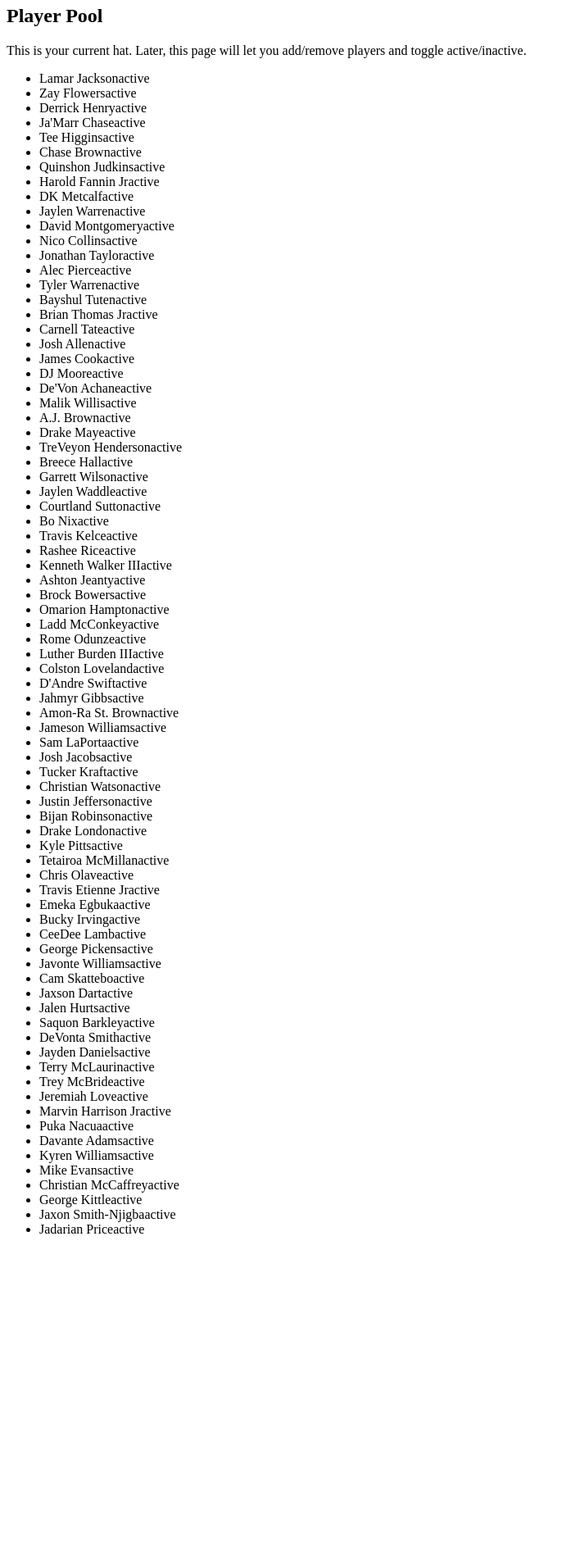
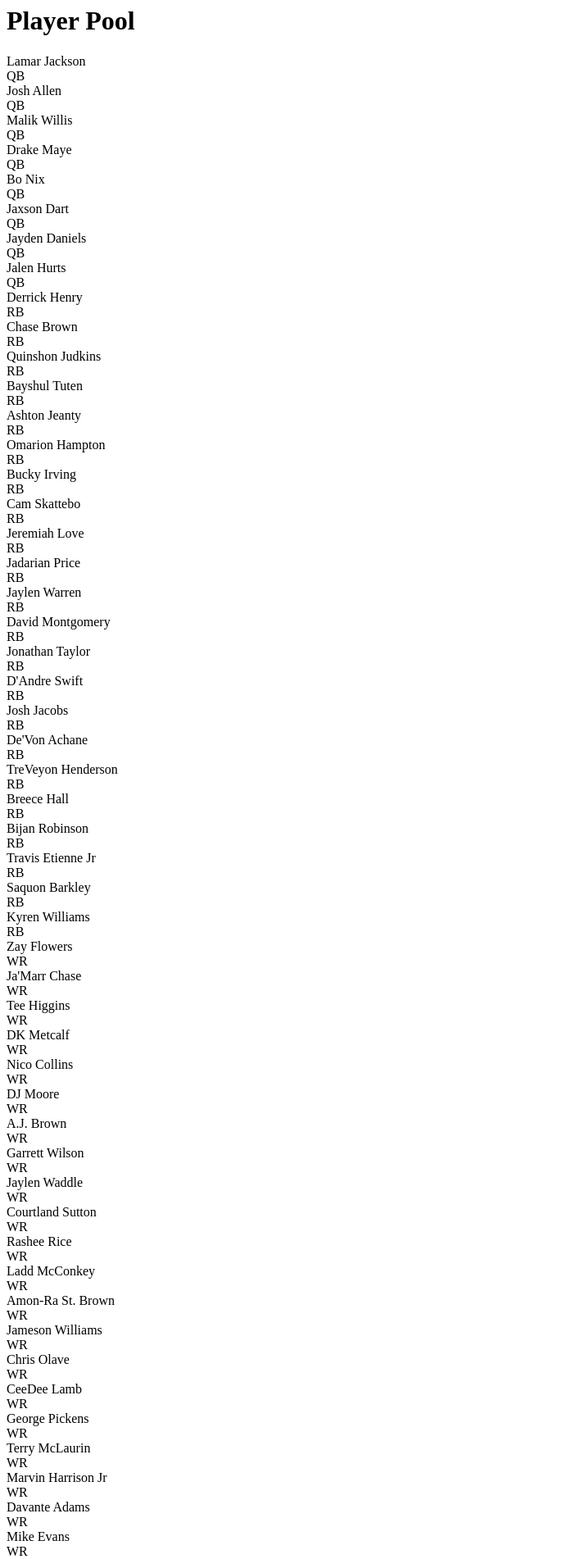
Before and after one commit to nick35d/anytime-td-parlay, a Next.js app: page /players in a window 1280 px wide. Shown: the part 40-1942 px from the top of the page at 82% size, without its empty margins (0-697 px from the left). Before the commit the page ends 1565 px from the top, so only its background shows below. Built offline with nearby package versions, Linux system fonts and the light colour scheme.

Commit message:
Update page.tsx

```diff
--- a/app/players/page.tsx
+++ b/app/players/page.tsx
@@ -1,110 +1,112 @@
-import React from 'react';
+"use client";
 
-const PLAYER_POOL = [
-  'Lamar Jackson',
-  'Zay Flowers',
-  'Derrick Henry',
-  'Ja\'Marr Chase',
-  'Tee Higgins',
-  'Chase Brown',
-  'Quinshon Judkins',
-  'Harold Fannin Jr',
-  'DK Metcalf',
-  'Jaylen Warren',
-  'David Montgomery',
-  'Nico Collins',
-  'Jonathan Taylor',
-  'Alec Pierce',
-  'Tyler Warren',
-  'Bayshul Tuten',
-  'Brian Thomas Jr',
-  'Carnell Tate',
-  'Josh Allen',
-  'James Cook',
-  'DJ Moore',
-  'De\'Von Achane',
-  'Malik Willis',
-  'A.J. Brown',
-  'Drake Maye',
-  'TreVeyon Henderson',
-  'Breece Hall',
-  'Garrett Wilson',
-  'Jaylen Waddle',
-  'Courtland Sutton',
-  'Bo Nix',
-  'Travis Kelce',
-  'Rashee Rice',
-  'Kenneth Walker III',
-  'Ashton Jeanty',
-  'Brock Bowers',
-  'Omarion Hampton',
-  'Ladd McConkey',
-  'Rome Odunze',
-  'Luther Burden III',
-  'Colston Loveland',
-  'D\'Andre Swift',
-  'Jahmyr Gibbs',
-  'Amon-Ra St. Brown',
-  'Jameson Williams',
-  'Sam LaPorta',
-  'Josh Jacobs',
-  'Tucker Kraft',
-  'Christian Watson',
-  'Justin Jefferson',
-  'Bijan Robinson',
-  'Drake London',
-  'Kyle Pitts',
-  'Tetairoa McMillan',
-  'Chris Olave',
-  'Travis Etienne Jr',
-  'Emeka Egbuka',
-  'Bucky Irving',
-  'CeeDee Lamb',
-  'George Pickens',
-  'Javonte Williams',
-  'Cam Skattebo',
-  'Jaxson Dart',
-  'Jalen Hurts',
-  'Saquon Barkley',
-  'DeVonta Smith',
-  'Jayden Daniels',
-  'Terry McLaurin',
-  'Trey McBride',
-  'Jeremiah Love',
-  'Marvin Harrison Jr',
-  'Puka Nacua',
-  'Davante Adams',
-  'Kyren Williams',
-  'Mike Evans',
-  'Christian McCaffrey',
-  'George Kittle',
-  'Jaxon Smith-Njigba',
-  'Jadarian Price',
+import React from "react";
+
+type Player = {
+  name: string;
+  position: string;
+};
+
+const PLAYER_POOL: Player[] = [
+  // Quarterbacks
+  { name: "Lamar Jackson", position: "QB" },
+  { name: "Josh Allen", position: "QB" },
+  { name: "Malik Willis", position: "QB" },
+  { name: "Drake Maye", position: "QB" },
+  { name: "Bo Nix", position: "QB" },
+  { name: "Jaxson Dart", position: "QB" },
+  { name: "Jayden Daniels", position: "QB" },
+  { name: "Jalen Hurts", position: "QB" },
+
+  // Running Backs
+  { name: "Derrick Henry", position: "RB" },
+  { name: "Chase Brown", position: "RB" },
+  { name: "Quinshon Judkins", position: "RB" },
+  { name: "Bayshul Tuten", position: "RB" },
+  { name: "Ashton Jeanty", position: "RB" },
+  { name: "Omarion Hampton", position: "RB" },
+  { name: "Bucky Irving", position: "RB" },
+  { name: "Cam Skattebo", position: "RB" },
+  { name: "Jeremiah Love", position: "RB" },
+  { name: "Jadarian Price", position: "RB" },
+  { name: "Jaylen Warren", position: "RB" },
+  { name: "David Montgomery", position: "RB" },
+  { name: "Jonathan Taylor", position: "RB" },
+  { name: "D'Andre Swift", position: "RB" },
+  { name: "Josh Jacobs", position: "RB" },
+  { name: "De'Von Achane", position: "RB" },
+  { name: "TreVeyon Henderson", position: "RB" },
+  { name: "Breece Hall", position: "RB" },
+  { name: "Bijan Robinson", position: "RB" },
+  { name: "Travis Etienne Jr", position: "RB" },
+  { name: "Saquon Barkley", position: "RB" },
+  { name: "Kyren Williams", position: "RB" },
+
+  // Wide Receivers
+  { name: "Zay Flowers", position: "WR" },
+  { name: "Ja'Marr Chase", position: "WR" },
+  { name: "Tee Higgins", position: "WR" },
+  { name: "DK Metcalf", position: "WR" },
+  { name: "Nico Collins", position: "WR" },
+  { name: "DJ Moore", position: "WR" },
+  { name: "A.J. Brown", position: "WR" },
+  { name: "Garrett Wilson", position: "WR" },
+  { name: "Jaylen Waddle", position: "WR" },
+  { name: "Courtland Sutton", position: "WR" },
+  { name: "Rashee Rice", position: "WR" },
+  { name: "Ladd McConkey", position: "WR" },
+  { name: "Amon-Ra St. Brown", position: "WR" },
+  { name: "Jameson Williams", position: "WR" },
+  { name: "Chris Olave", position: "WR" },
+  { name: "CeeDee Lamb", position: "WR" },
+  { name: "George Pickens", position: "WR" },
+  { name: "Terry McLaurin", position: "WR" },
+  { name: "Marvin Harrison Jr", position: "WR" },
+  { name: "Davante Adams", position: "WR" },
+  { name: "Mike Evans", position: "WR" },
+  { name: "Jaxon Smith-Njigba", position: "WR" },
+  { name: "Brian Thomas Jr", position: "WR" },
+  { name: "Carnell Tate", position: "WR" },
+  { name: "Rome Odunze", position: "WR" },
+  { name: "Luther Burden III", position: "WR" },
+  { name: "Emeka Egbuka", position: "WR" },
+  { name: "Tetairoa McMillan", position: "WR" },
+  { name: "Puka Nacua", position: "WR" },
+
+  // Tight Ends
+  { name: "Harold Fannin Jr", position: "TE" },
+  { name: "Tyler Warren", position: "TE" },
+  { name: "Colston Loveland", position: "TE" },
+  { name: "Trey McBride", position: "TE" },
+  { name: "Travis Kelce", position: "TE" },
+  { name: "Brock Bowers", position: "TE" },
+  { name: "Sam LaPorta", position: "TE" },
+  { name: "Tucker Kraft", position: "TE" },
+  { name: "Kyle Pitts", position: "TE" },
+
+  // Special case: Christian McCaffrey (RB)
+  { name: "Christian McCaffrey", position: "RB" },
+
+  // Special case: George Kittle (TE)
+  { name: "George Kittle", position: "TE" },
+
+  // Special case: Javonte Williams (RB)
+  { name: "Javonte Williams", position: "RB" },
 ];
 
 export default function PlayersPage() {
   return (
-    <div className="space-y-6">
-      <section className="main-card">
-        <h2 className="text-lg font-semibold">Player Pool</h2>
-        <p className="text-sm text-slate-300 mb-4">
-          This is your current hat. Later, this page will let you add/remove players and toggle active/inactive.
-        </p>
+    <div className="p-6 text-white">
+      <h1 className="text-3xl font-bold mb-6">Player Pool</h1>
 
-        <div className="border border-slate-700 rounded p-4 text-sm bg-slate-950/40 max-h-[500px] overflow-y-auto">
-          <ul className="space-y-1">
-            {PLAYER_POOL.map((name) => (
-              <li
-                key={name}
-                className="flex justify-between items-center border border-slate-700 rounded px-3 py-2 bg-slate-900/60"
-              >
-                <span>{name}</span>
-                <span className="text-xs text-emerald-400">active</span>
-              </li>
-            ))}
-          </ul>
-        </div>
-      </section>
+      <div className="flex flex-col gap-4">
+        {PLAYER_POOL.map((p, idx) => (
+          <div key={idx} className="bg-gray-800 p-4 rounded-lg shadow-md">
+            <div className="text-xl font-semibold">{p.name}</div>
+            <div className="text-gray-400">{p.position}</div>
+          </div>
+        ))}
+      </div>
     </div>
   );
 }
```
